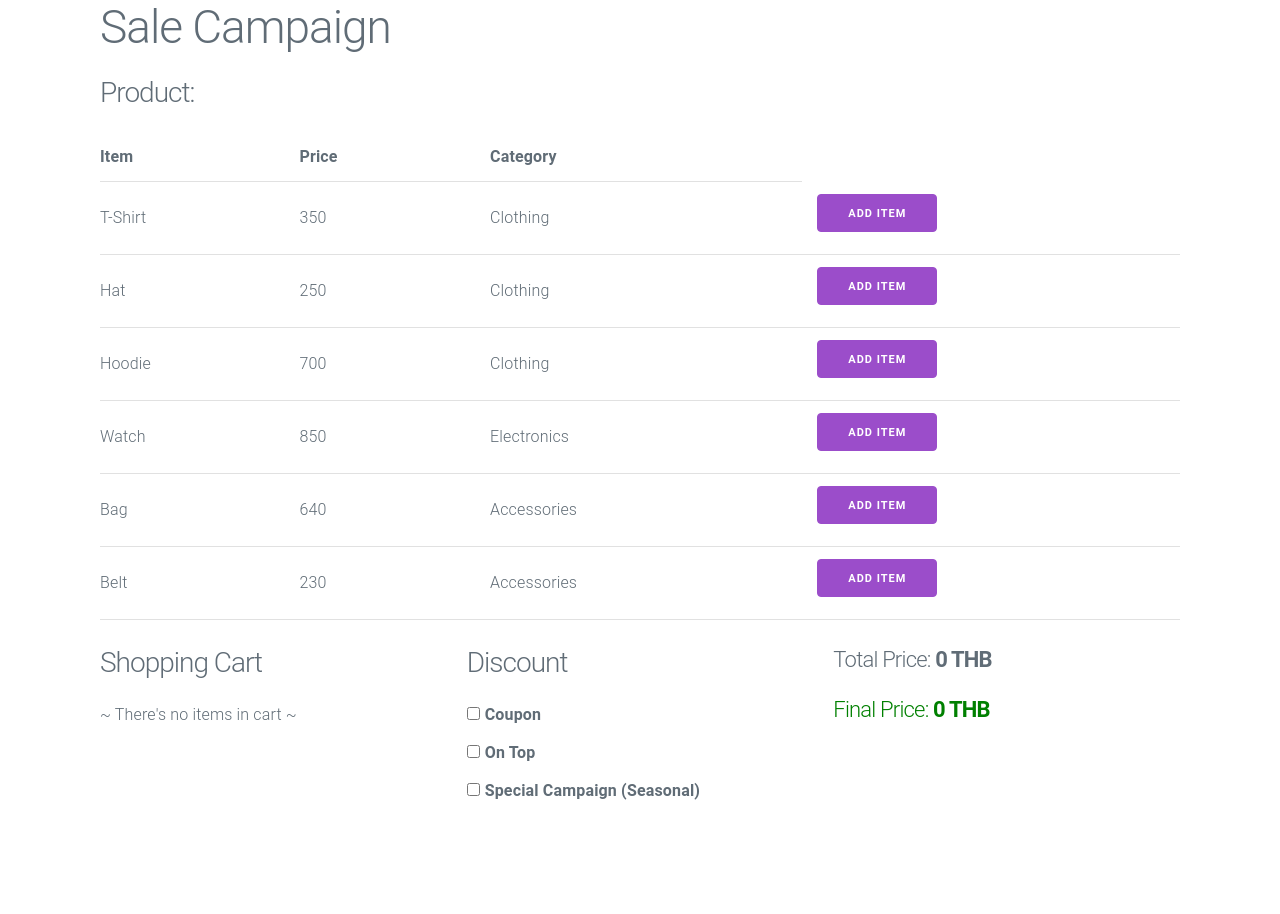
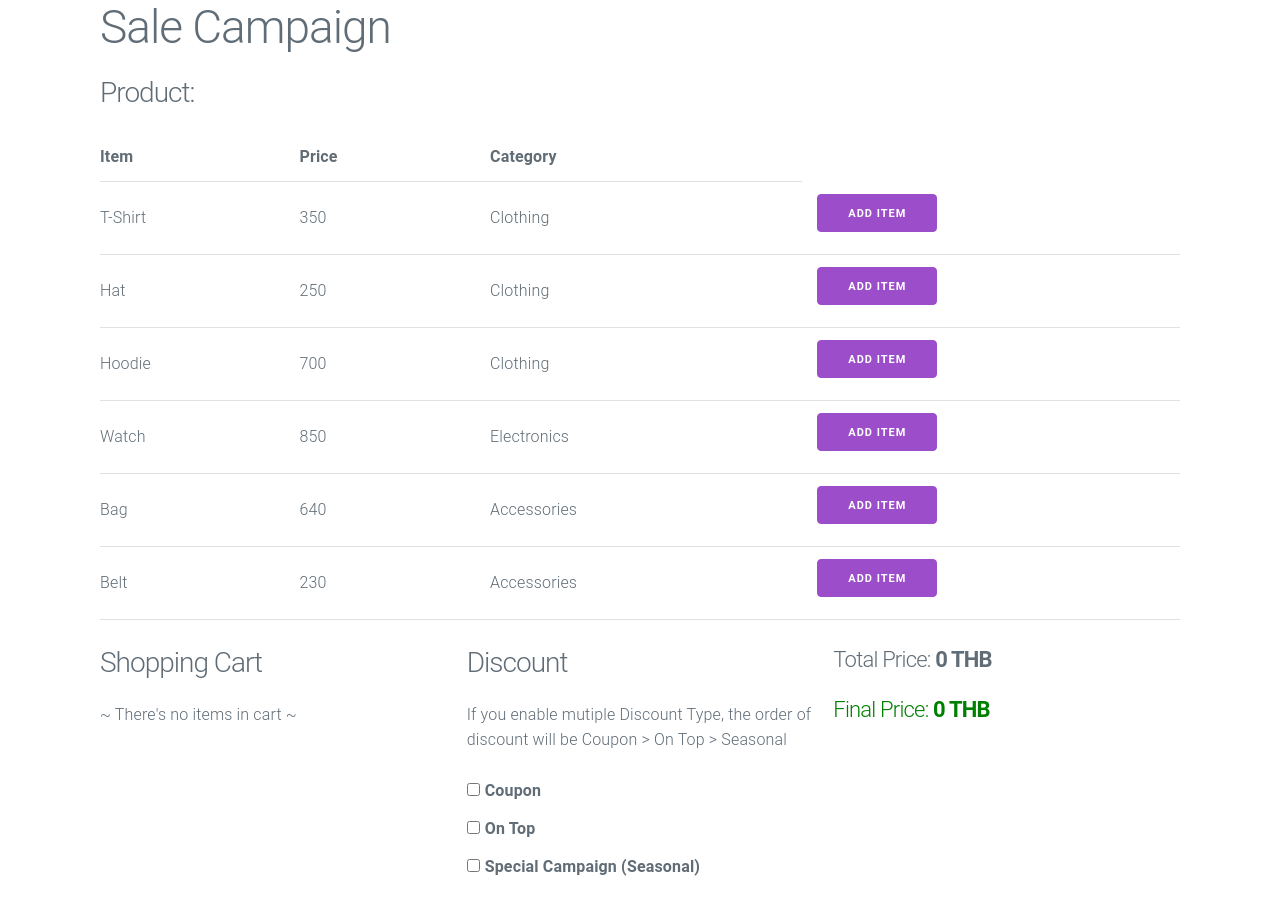
Before and after one commit to TheCureliestWalk/vue-sale-campaign, a Vue app: page / in a window 1280 px wide. Shown: the top 914 px of the page. Before the commit the page ends 816 px from the top, so only its background shows below. Built offline with nearby package versions, Linux system fonts and the light colour scheme.

Commit message:
add: bottom margin

```diff
--- a/src/App.vue
+++ b/src/App.vue
@@ -38,6 +38,10 @@
       <!-- Discount Rule -->
       <div class="column">
         <h3>Discount</h3>
+        <p>
+          If you enable mutiple Discount Type, the order of discount will be Coupon > On Top >
+          Seasonal
+        </p>
 
         <!-- 1. Coupon -->
         <label>
@@ -298,6 +302,9 @@ const addItem = (item) => {
 </script>
 
 <style>
+.container {
+  margin-bottom: 100px;
+}
 .flex {
   display: flex;
   gap: 1rem;
```
